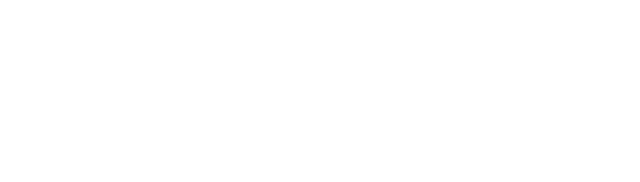
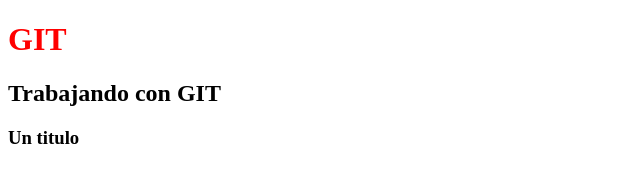
Before and after one commit to PaolaCantero/Ejemplo, a plain HTML site: page index.html in a window 1280 px wide. Shown: the whole page, without its empty margins (0-640 px from the left). Drawn offline with Linux system fonts and the light colour scheme.

Commit message:
Agregue un h3 y un estilo

```diff
--- a/estilos.css
+++ b/estilos.css
@@ -0,0 +1,7 @@
+h1{
+    color: red;
+}
+
+h2{
+    border-color: blueviolet;
+}
--- a/index.html
+++ b/index.html
@@ -7,6 +7,13 @@
     <link rel="stylesheet" href="estilos.css"
 </head>
 <body>
+    <header>
+        <h1>GIT</h1>
+    </header>
 
+    <main>
+        <h2> Trabajando con GIT</h2>
+        <h3>Un titulo</h3>
+    </main>
 </body>
 </html>
```
